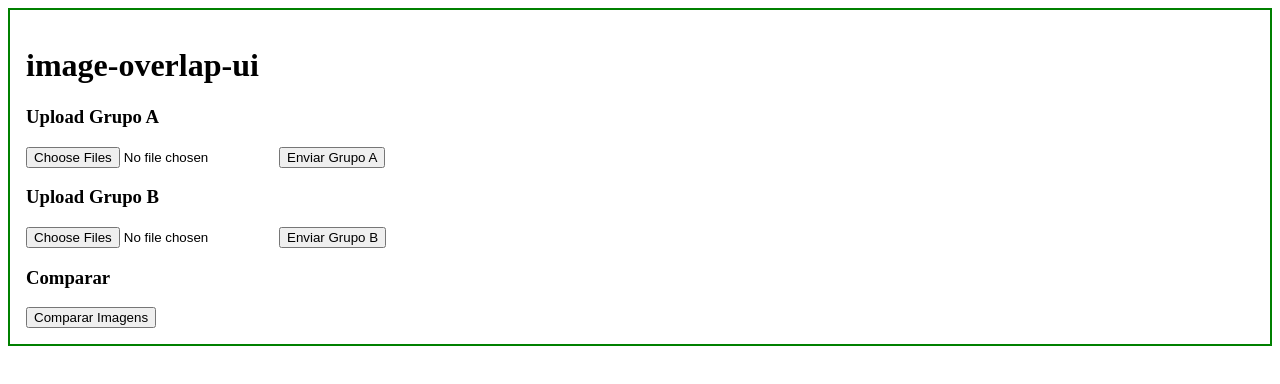
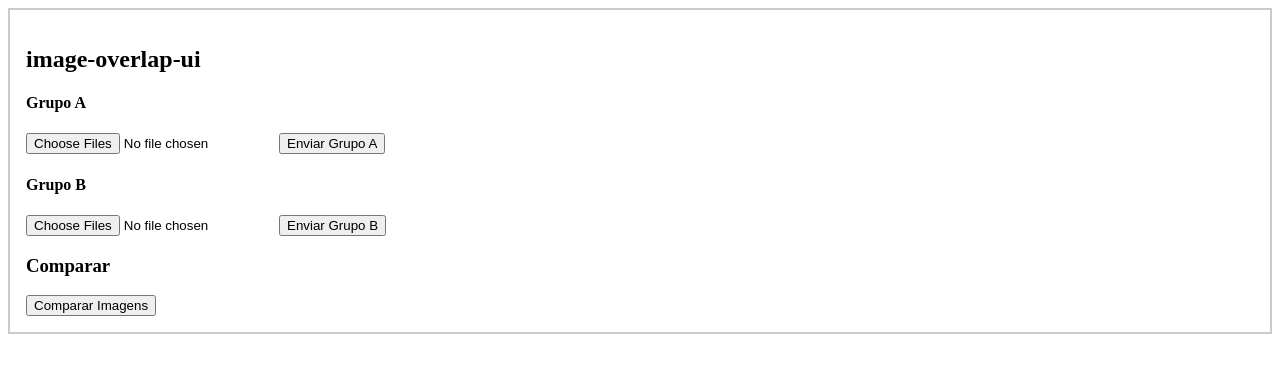
Before and after one commit to fredkid123/ai-generated-project-1, an Angular app in the folder image-overlap-ui/: page / in a window 1280 px wide. Shown: the top 384 px of the page. Built offline with nearby package versions, Linux system fonts and the light colour scheme.

Commit message:
https://intranet.mindsatwork.com.br/jira/browse/MSQ-210

```diff
--- a/image-overlap-ui/src/app/app.component.html
+++ b/image-overlap-ui/src/app/app.component.html
@@ -1,5 +1,5 @@
-<div style="border: 2px solid green; padding: 1rem;">
-	<h1>{{ title }}</h1>
-	<app-upload></app-upload>
-	<app-compare></app-compare>
+<div style="padding: 1rem; border: 2px solid #ccc;">
+  <h2>{{ title }}</h2>
+  <app-upload></app-upload>
+  <app-compare></app-compare>
 </div>
--- a/image-overlap-ui/src/app/upload/upload.component.html
+++ b/image-overlap-ui/src/app/upload/upload.component.html
@@ -1,7 +1,7 @@
-<h3>Upload Grupo A</h3>
+<h4>Grupo A</h4>
 <input type="file" multiple (change)="onFileChange($event, 'groupA')">
 <button (click)="upload('groupA')">Enviar Grupo A</button>
 
-<h3>Upload Grupo B</h3>
+<h4>Grupo B</h4>
 <input type="file" multiple (change)="onFileChange($event, 'groupB')">
 <button (click)="upload('groupB')">Enviar Grupo B</button>
--- a/image-overlap-ui/src/app/upload/upload.component.ts
+++ b/image-overlap-ui/src/app/upload/upload.component.ts
@@ -14,11 +14,8 @@ export class UploadComponent {
 
   onFileChange(event: any, group: string): void {
     const files = Array.from(event.target.files) as File[];
-		if (group === 'groupA') {
-			this.filesA = files;
-		} else {
-			this.filesB = files;
-		}
+    if (group === 'groupA') this.filesA = files;
+    else this.filesB = files;
   }
 
   upload(group: string): void {
```
Also changed, not shown: image-overlap-ui/src/app/app.component.ts (+4 -4 lines), image-overlap-ui/src/app/compare/compare.component.html (+4 -6 lines), image-overlap-ui/src/app/compare/compare.component.ts (indentation only). Lines whose indentation alone changed are shown as unchanged.
